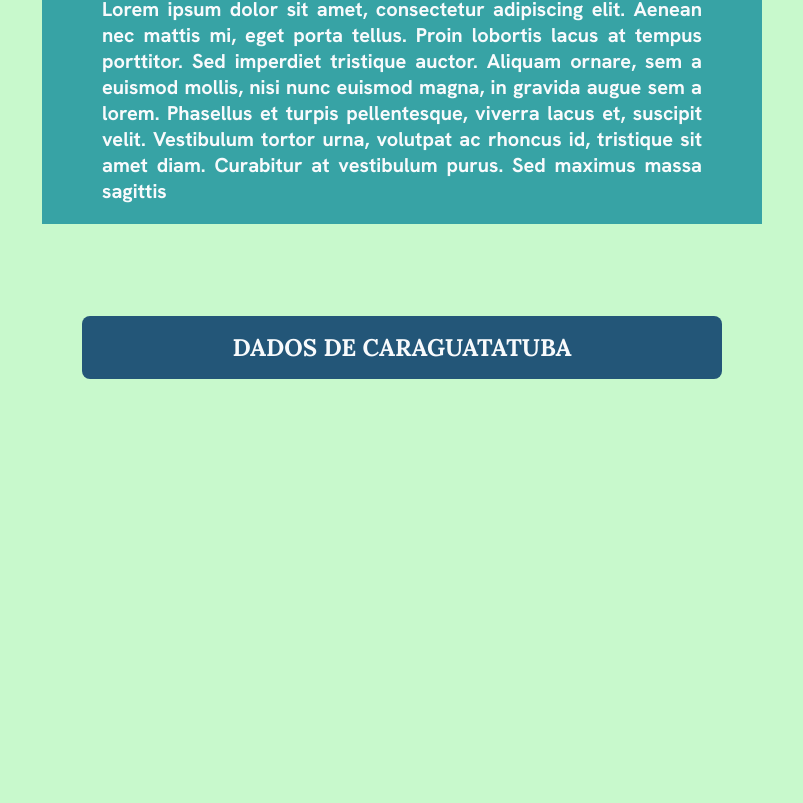
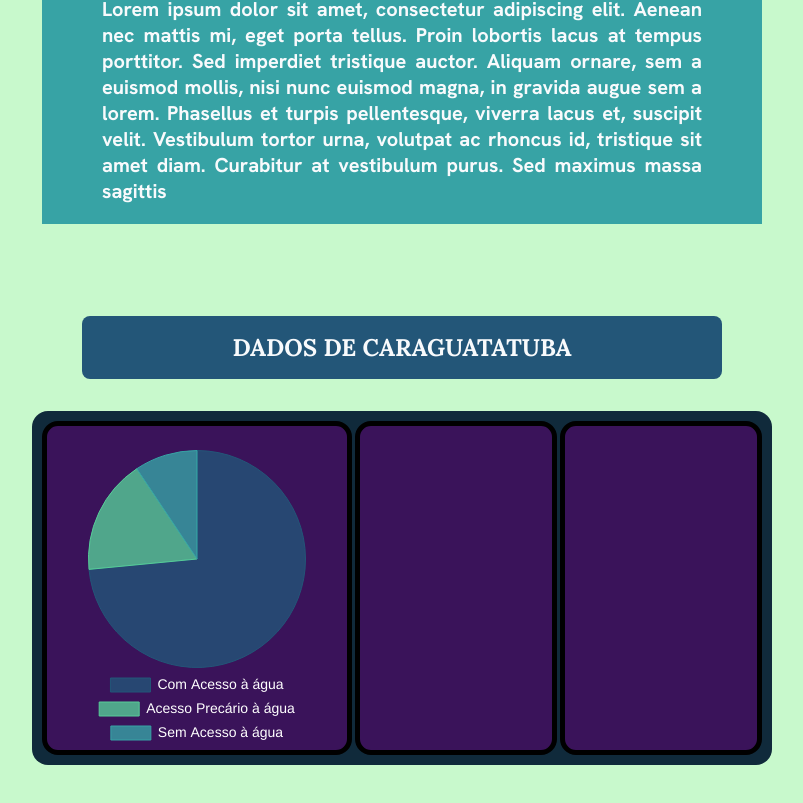
Before and after one commit to lucca-sayuri/car-agua, a React (Vite) app: page /info/agua in a window 1280 px wide. Shown: the part 377-1180 px from the top of the page, without its empty margins (238-1041 px from the left). Before the commit the page ends 810 px from the top, so only its background shows below. Built offline with nearby package versions, Linux system fonts and the light colour scheme; no server answers.

Commit message:
Implementação de reactchartjs na pagina info

```diff
--- a/package.json
+++ b/package.json
@@ -11,7 +11,9 @@
   },
   "dependencies": {
     "@supabase/supabase-js": "^2.117.3",
+    "chart.js": "^4.6.1",
     "react": "^19.2.8",
+    "react-chartjs-2": "^5.3.1",
     "react-dom": "^19.2.8",
     "react-icons": "^5.7.0",
     "react-router": "^8.4.0"
--- a/src/index.css
+++ b/src/index.css
@@ -7,6 +7,7 @@
   --color-green: rgb(87 204 152);
   --color-slate: rgb(16 42 59);
   --color-zure: rgb(35 86 120);
+  --color-cian: rgb(55, 163, 165);
   --color-white: rgb(248, 250, 252)
 }
 
--- a/src/pages/Info/Info.css
+++ b/src/pages/Info/Info.css
@@ -20,3 +20,23 @@
     padding: 16px 150px;
     color: var(--color-white);
 }
+
+.charts {
+    display: flex;
+    flex-direction: row;
+    border-radius: 16px;
+    background-color: var(--color-slate);
+    padding: 10px;
+    width: 100%;
+    gap: 3px;
+}
+
+.charts div {
+    width: 100%;
+    height: 100%;
+    background-color: rgb(58, 19, 90);
+    padding-top: 24px;
+    border: 5px solid black;
+    border-radius: 16px;
+    box-sizing: border-box;
+}
--- a/src/pages/Info/Info.jsx
+++ b/src/pages/Info/Info.jsx
@@ -1,4 +1,5 @@
-import "./Info.css";
+import './Info.css';
+import PiChart from './chart';
 import InfoNav from "../../components/InfoNav/InfoNav";
 import InfoText from "../../components/InfoText/InfoText";
 
@@ -13,6 +14,12 @@ export default function Info() {
                 <div className="data-title">
                     <h2>DADOS DE CARAGUATATUBA</h2>
                 </div>
+
+                <div className="charts">
+                    <div><PiChart /></div>
+                    <div></div>
+                    <div></div>
+                </div>
             </div>
         </>
     );
--- /dev/null
+++ b/src/pages/Info/chart.jsx
@@ -0,0 +1,48 @@
+import { Chart as ChartJS, ArcElement, Tooltip, Legend } from 'chart.js';
+import { Pie, Bar } from 'react-chartjs-2';
+//Y: da pra usar dados que vem de uma API mas mo trabalho
+ChartJS.register(ArcElement, Tooltip, Legend); //Y:eu nao tinha comentado aqui?... Tree-Shaking
+
+const Pidata = {
+    labels: ['Com Acesso à água', 'Acesso Precário à água', 'Sem Acesso à água'],
+    datasets: [
+        {
+            label: 'Número de habitantes',
+            data: [125115, 29201, 15969],
+            backgroundColor: [
+                'rgba(35, 86, 120,0.8)',
+                'rgba(87, 204, 152,0.8)',
+                'rgba(55, 163, 165,0.8)'
+            ],
+            borderColor: [
+                'rgba(35, 86, 120,1)',
+                'rgba(87, 204, 152,1)',
+                'rgba(55, 163, 165,1)'
+            ],
+            borderWidth: 1,
+        }
+    ]
+};
+
+const Bardata = {
+
+}
+
+const options = {
+    responsive: true,
+    plugins: {
+        legend: {
+            position: 'bottom',
+            labels: {
+                color: 'white',
+                font: {
+                    size: 14,
+                }
+            }
+        }
+    }
+};
+
+export default function PiChart() {
+    return <Pie data={Pidata} options={options} />;
+}
```
Also changed, not shown: 1 other file (tests, documents, lock files or other folders).
